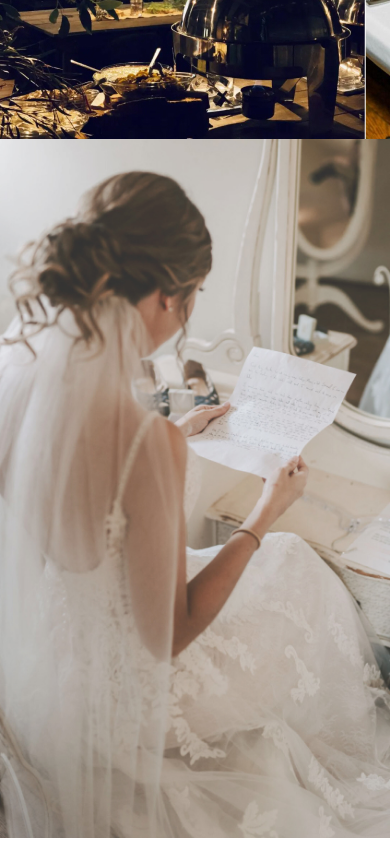
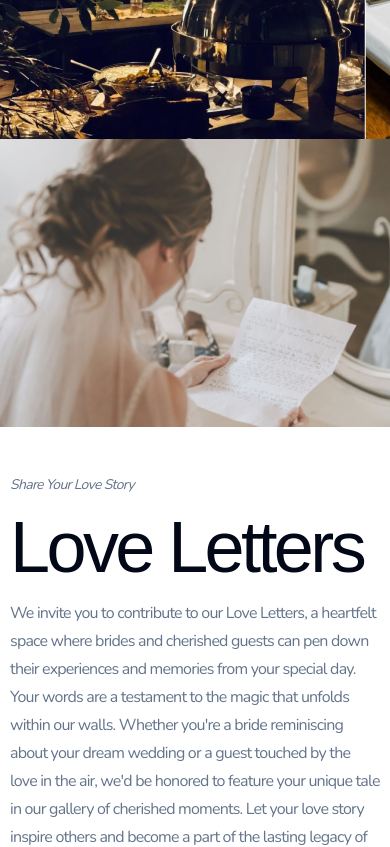
Before and after one commit to Dillonzellis/rlmaffairs-v4, a Next.js app: page / in a window 390 px wide. Shown: the part 3080-3927 px from the top of the page. Built offline with nearby package versions, Linux system fonts and the light colour scheme; a web font is replaced by a local one.

Commit message:
style: love letters responsive

```diff
--- a/src/app/page.tsx
+++ b/src/app/page.tsx
@@ -111,7 +111,7 @@ export default function Home() {
             alt=""
             height={758}
             width={423}
-            className="col-span-2"
+            className="col-span-2 max-h-72 object-cover object-[0_12%] md:max-h-[800px]"
           />
           <div className="col-span-4 py-12">
             <MaxWidthWrapper>
```
